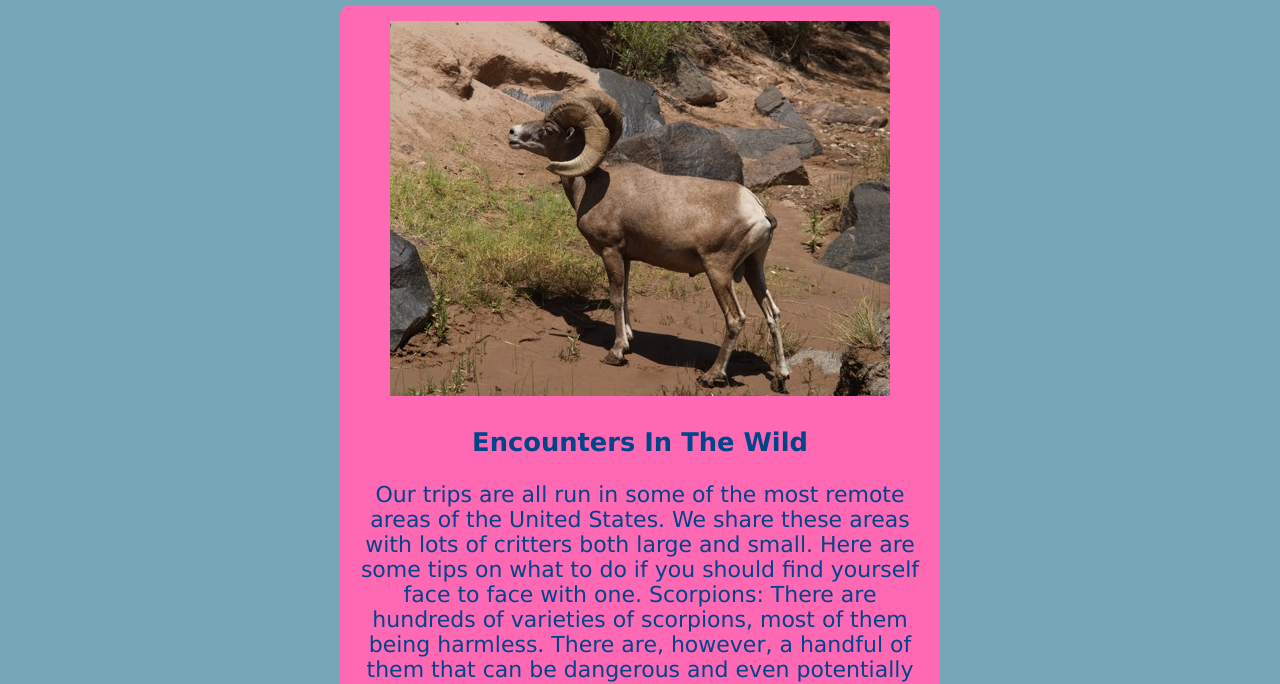
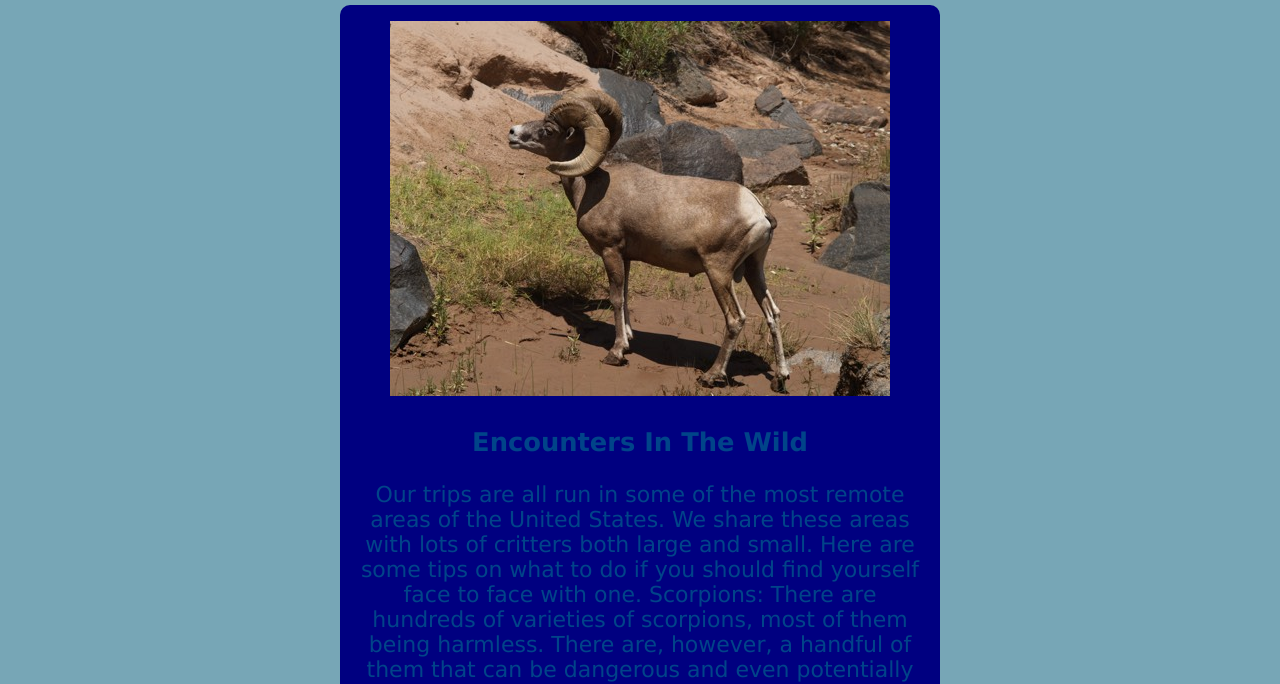
Before and after one commit to ChadhMiller/wdd130, a plain HTML site: page wwr/blog.html in a window 1280 px wide. Shown: the part 98-782 px from the top of the page. Drawn offline with Linux system fonts and the light colour scheme; a web font is replaced by a local one.

Commit message:
changed color

```diff
--- a/wwr/styles/style.css
+++ b/wwr/styles/style.css
@@ -239,7 +239,7 @@ nav {
 }
 
 .blog-post{
-    background-color: hotpink; /*#77A6B6*/
+    background-color: navy; /*#77A6B6*/
     color: #004489;
     border-radius: 10px;
     padding: 1rem;
```
